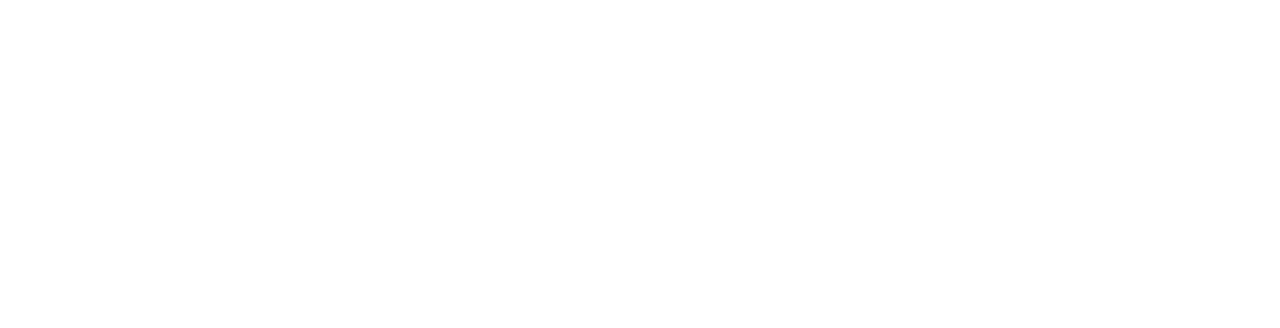
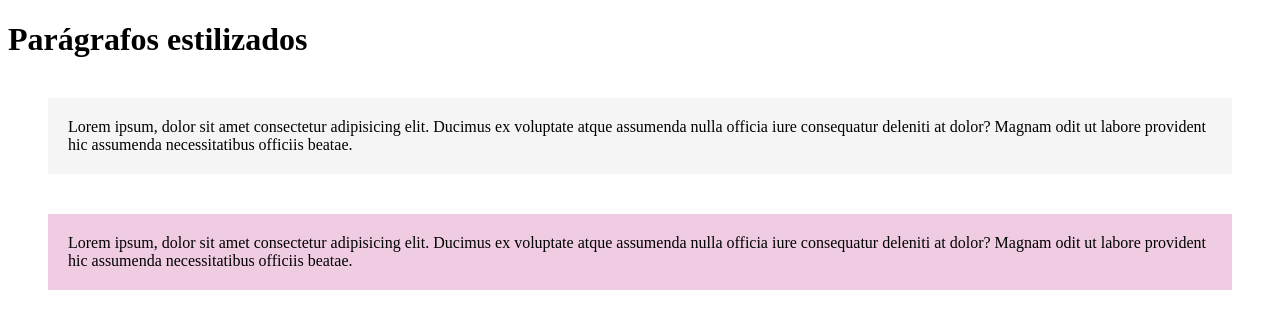
Before and after one commit to eduardoken/DevCurso, a plain HTML site: page DevQuestStarter/exercicios/exercicio03/index.html in a window 1280 px wide. Drawn offline with Linux system fonts and the light colour scheme.

Commit message:
exercicio3

```diff
--- a/DevQuestStarter/exercicios/exercicio03/index.html
+++ b/DevQuestStarter/exercicios/exercicio03/index.html
@@ -3,9 +3,14 @@
 <head>
     <meta charset="UTF-8">
     <meta name="viewport" content="width=device-width, initial-scale=1.0">
-    <title>Document</title>
+    <title>Parágrafos estilizados</title>
+
+    <link rel="stylesheet" href="style.css">
 </head>
 <body>
+    <h1>Parágrafos estilizados</h1>
 
+    <p>Lorem ipsum, dolor sit amet consectetur adipisicing elit. Ducimus ex voluptate atque assumenda nulla officia iure consequatur deleniti at dolor? Magnam odit ut labore provident hic assumenda necessitatibus officiis beatae.</p>
+    <p class="destacado">Lorem ipsum, dolor sit amet consectetur adipisicing elit. Ducimus ex voluptate atque assumenda nulla officia iure consequatur deleniti at dolor? Magnam odit ut labore provident hic assumenda necessitatibus officiis beatae.</p>
 </body>
 </html>
--- /dev/null
+++ b/DevQuestStarter/exercicios/exercicio03/style.css
@@ -0,0 +1,9 @@
+p{
+    margin: 40px;
+    padding: 20px;
+    background-color:#f5f5f5;
+}
+
+.destacado{
+    background-color: #f0cce2;
+}
```
